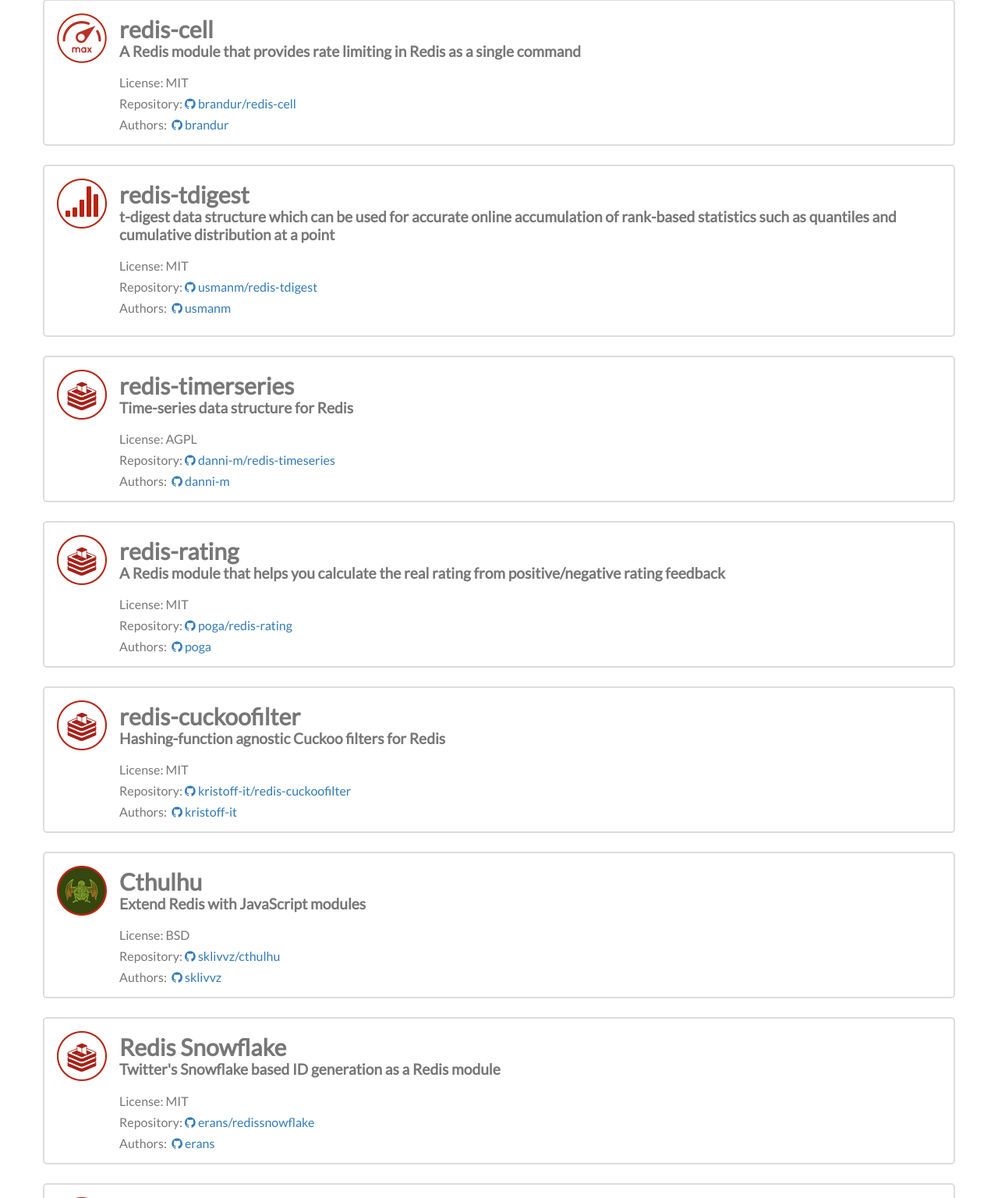
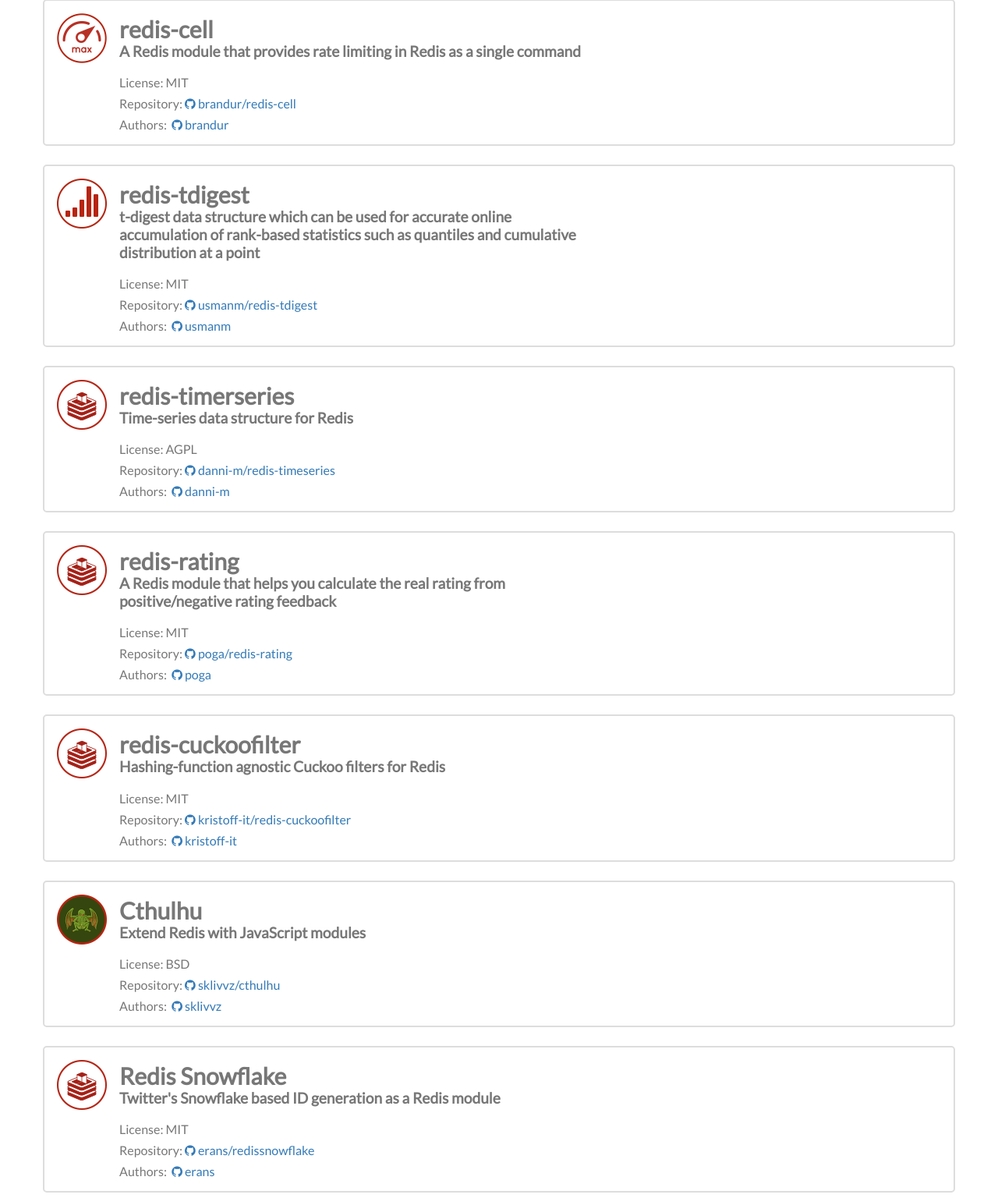
Before and after one commit to RedisLabs/redismodules.com, a Flask app: page / in a window 1280 px wide. Shown: the part 2020-3556 px from the top of the page at 78% size. Run offline with Flask 2, Linux system fonts and the light colour scheme; some libraries are stand-ins or nearby versions.

Commit message:
Adds max-width to info container

```diff
--- a/static/style.css
+++ b/static/style.css
@@ -98,6 +98,7 @@ a {
     display: flex;
     flex-flow: row nowrap;
     justify-content: flex-start;
+    max-width: 38em;
 }
 
 .flex-stats-container {
```
